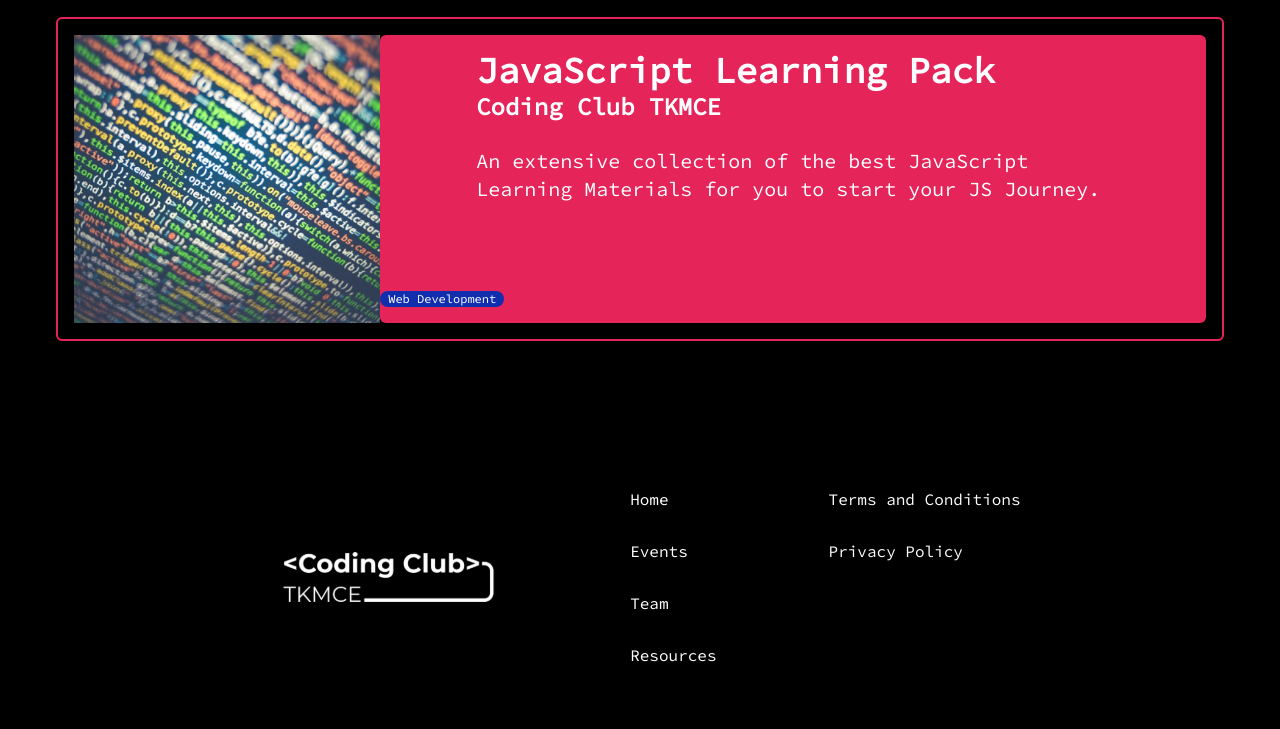
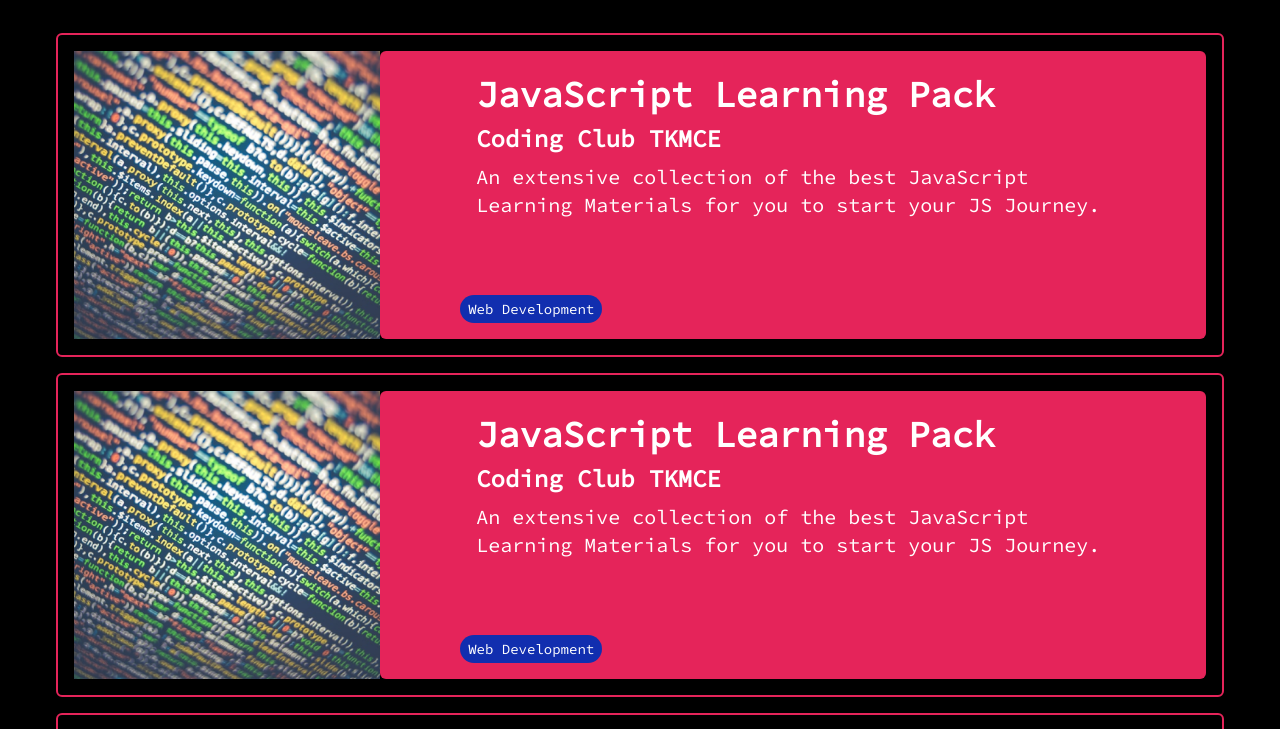
Before and after one commit to agastus047/codingclub-frontend, a React (Vite) app: page /resources in a window 1280 px wide. Shown: the part 363-1092 px from the top of the page. Built offline with nearby package versions, Linux system fonts and the light colour scheme.

Commit message:
resourceupdate3

```diff
--- a/src/components/ResourceCard.jsx
+++ b/src/components/ResourceCard.jsx
@@ -1,36 +1,33 @@
 import ResourceImage from "../assets/images/jsresource.png";
 import "../styles/resourcecard.css";
-const ResourceCard = () =>
-{
+
+const ResourceCard = () => {
   return (
-        <div className="border-2 border-[#E5245A] h-auto rounded-md">
-            <div className="border-8 border-black flex gap-0 md:mb-2 md:mt-2">
+    <div className="border-2 border-[#E5245A] rounded-md mt-4 mb-4">
+      <div className="border-8 border-black md:mb-2 md:mt-2 flex flex-col md:flex-row">
         <div className="md:w-1/2 md:ml-2">
-                    <div className="bg-cover bg-center">
+          <div className="bg-cover bg-center h-48 md:h-auto">
             <img src={ResourceImage} alt="Resource" />
           </div>
         </div>
-                <div className="relative md:w-1/8 bg-[#E5245A] text-white md:px-24 md:py-4 md:mr-2 rounded-md group">
-                    <h1 className="md:text-4xl font-bold">JavaScript Learning Pack</h1>
-                    <h2 className="md:text-2xl font-bold">Coding Club TKMCE</h2>
-                    <br/>
-                    <p className="text-xs md:text-xl">
+        <div className="relative bg-[#E5245A] text-white md:w-1/8 md:px-24 md:py-6 md:mr-2 rounded-md group">
+          <h1 className="text-2xl md:text-4xl font-bold mb-2">JavaScript Learning Pack</h1>
+          <h2 className="text-xl md:text-2xl font-bold mb-2">Coding Club TKMCE</h2>
+          <p className="text-sm md:text-xl mb-4">
             An extensive collection of the best JavaScript Learning Materials for you to start your JS Journey.
           </p>
-                    <div className="absolute text-xs md:text-md left-0 bottom-16 md:left-18 md:bottom-4 bg-[#112EAF] px-2 rounded-2xl hover:bg-black transition-colors">
+          <div className="hidden md:block absolute text-xs md:text-sm left-0 bottom-10 md:left-20 md:bottom-4 bg-[#112EAF] px-2 py-1 rounded-2xl hover:bg-black transition-colors">
             Web Development
           </div>
-                    <div className='card-icon absolute h-[35%] w-[35%] bg-[black] bottom-[-35%] right-0 bottom-0 md:right-0 md:top-64 opacity-0 group-hover:opacity-100 transition-opacity duration-300'>
-                    <div className='relative h-full w-full'>
-                        <span className='absolute pi pi-arrow-down-right bottom-5 right-7 text-5xl hover:text-[#112EAF]  transition-all duration-300 ease-out'></span>
+          <div className="card-icon absolute h-1/3 w-1/3 bg-black bottom-0 right-0 opacity-0 group-hover:opacity-100 transition-opacity duration-300">
+            <div className="relative h-full w-full">
+              <span className="absolute pi pi-arrow-down-right bottom-2 right-2 text-4xl hover:text-[#112EAF] transition-all duration-300 ease-out"></span>
             </div>
           </div>
         </div>
       </div>
     </div>
-
-
   );
 };
 
-export default ResourceCard
+export default ResourceCard;
--- a/src/components/Resources.jsx
+++ b/src/components/Resources.jsx
@@ -42,6 +42,10 @@ const Resources = () => {
         className="bg-black flex justify-center border-none text-white"
       />
       <ResourceCard />
+      <ResourceCard />
+      <ResourceCard />
+      <ResourceCard />
+      <ResourceCard />
     </div>
   );
 };
```
Lines whose indentation alone changed are shown as unchanged.
